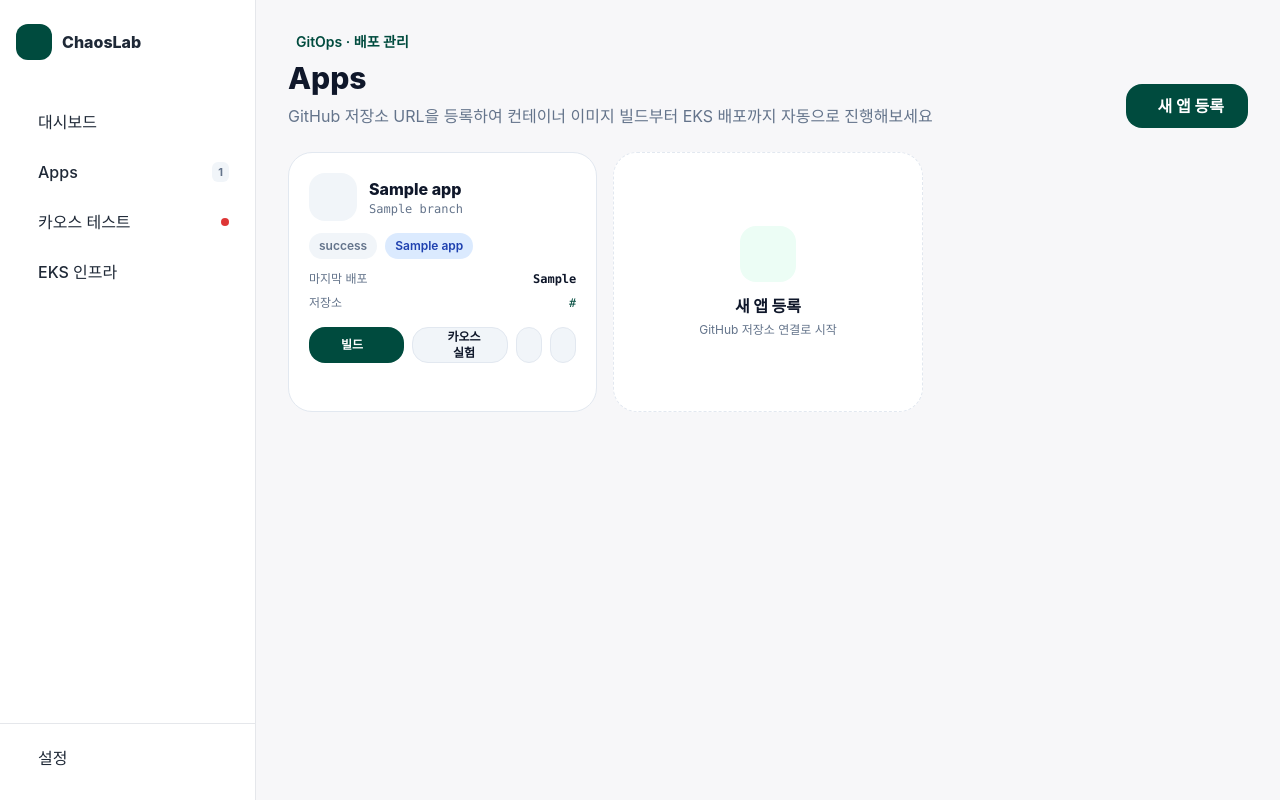
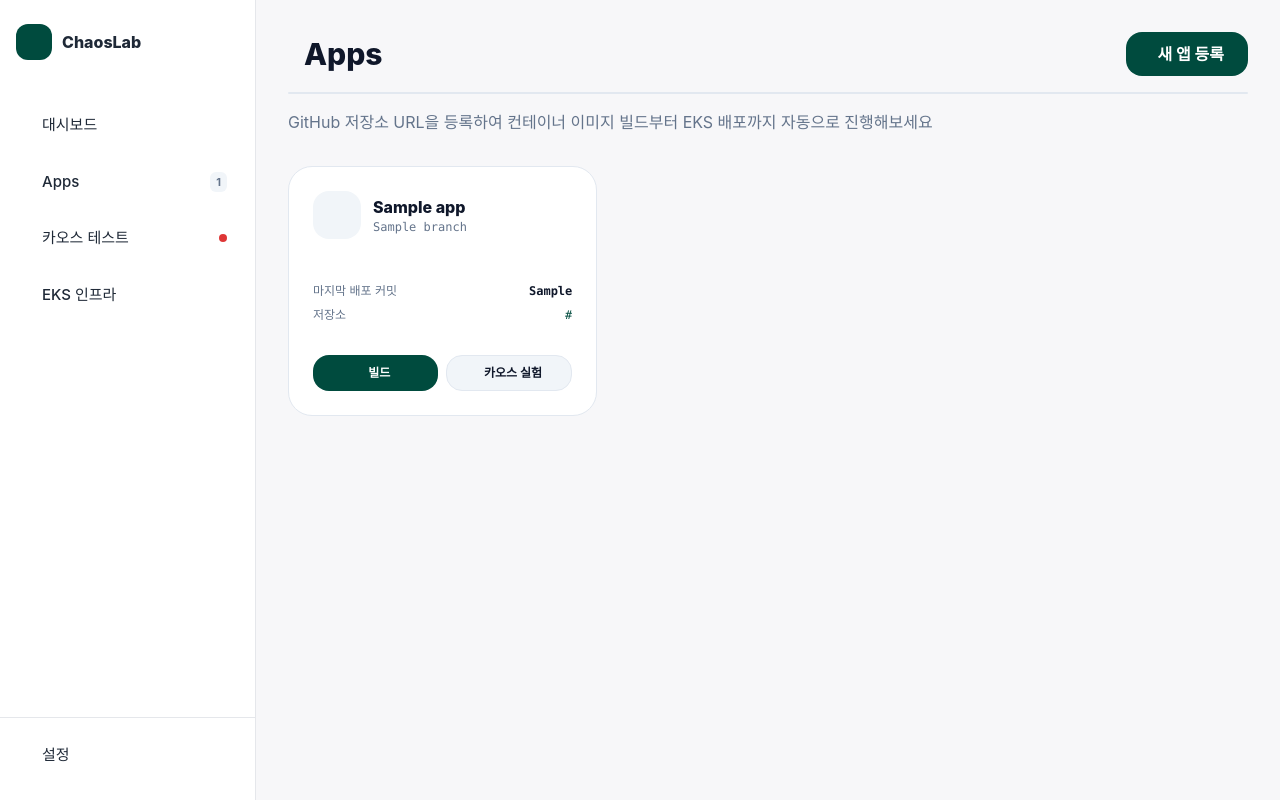
Before and after one commit to KuardianAngelRing/chaoslab, a FastAPI app: template app/templates/pages/apps.html in a window 1280 px wide. Run offline with FastAPI, Linux system fonts and the light colour scheme; the template is opened without the code that fills it: most values are stand-ins (such as "Sample title", 1, 10 or a date in 2020); some libraries are stand-ins or nearby versions.

Commit message:
✨ Apps: 카드 정리(상대시각·중지됨 배지)·드롭다운 메뉴·배포 히스토리·등록 모달 타이포 확대

```diff
--- a/app/static/css/tds.css
+++ b/app/static/css/tds.css
@@ -138,10 +138,11 @@
     .sidebar-nav-item {
       display: flex;
       align-items: center;
-      gap: 0.75rem;
-      padding: 0.625rem 0.875rem;
-      border-radius: 0.875rem;
+      gap: 0.875rem;
+      padding: 0.875rem 1rem;
+      border-radius: 1rem;
       color: var(--sidebar-foreground);
+      font-size: 0.9375rem;
       font-weight: 500;
       cursor: pointer;
       transition: background 0.15s;
@@ -166,10 +168,8 @@
     }
     .pulse-dot { animation: tds-pulse 1.6s ease-in-out infinite; }
 
-    .gradient-line {
-      background: linear-gradient(90deg, transparent 0%, var(--primary) 50%, transparent 100%);
-      height: 1px;
-    }
+    /* 페이지 제목 아래 구분선 — 전 페이지 동일 위치·두께 */
+    .hero-line { height: 2px; background: var(--border); border-radius: 9999px; }
 
     ::-webkit-scrollbar { width: 8px; height: 8px; }
     ::-webkit-scrollbar-track { background: transparent; }
--- a/app/static/js/app.js
+++ b/app/static/js/app.js
@@ -1,10 +1,15 @@
-// ============== 유저 메뉴 ==============
+// ============== 카드 ... 드롭다운 메뉴 (이벤트 위임) ==============
 document.addEventListener('click', (e) => {
-  const btn = document.getElementById('userMenuBtn');
-  const menu = document.getElementById('userMenu');
-  if (!menu) return;
-  if (btn && btn.contains(e.target)) { e.stopPropagation(); menu.classList.toggle('open'); return; }
-  if (!menu.contains(e.target)) menu.classList.remove('open');
+  const btn = e.target.closest && e.target.closest('[data-card-menu-btn]');
+  const openMenus = document.querySelectorAll('[data-card-menu].open');
+  if (btn) {
+    const menu = btn.parentElement.querySelector('[data-card-menu]');
+    openMenus.forEach((m) => { if (m !== menu) m.classList.remove('open'); });
+    if (menu) menu.classList.toggle('open');
+    return;
+  }
+  // 메뉴 항목 클릭 포함, 그 외 어디를 눌러도 닫힘
+  openMenus.forEach((m) => m.classList.remove('open'));
 });
 
 // ============== 테마 토글 ==============
@@ -16,9 +21,7 @@ document.addEventListener('click', (e) => {
   const next = cur === 'dark' ? 'light' : 'dark';
   document.documentElement.setAttribute('data-theme', next);
   const icon = document.getElementById('themeIcon');
-  const label = document.getElementById('themeLabel');
   if (icon) icon.setAttribute('icon', next === 'dark' ? 'solar:sun-bold' : 'solar:moon-bold');
-  if (label) label.textContent = next === 'dark' ? '라이트 모드' : '다크 모드';
   Object.values(window._charts || {}).forEach(c => c && c.update());
 });
 
--- a/app/templates/pages/apps.html
+++ b/app/templates/pages/apps.html
@@ -3,25 +3,25 @@
 
 {% block content %}
 <div class="max-w-7xl mx-auto px-8 py-8">
-  <div class="flex items-end justify-between mb-2">
-    <div>
-      <div class="text-sm font-semibold mb-2 flex items-center gap-2" style="color: var(--primary);">
-        <iconify-icon icon="solar:server-square-bold" width="14"></iconify-icon>
-        GitOps · 배포 관리
-      </div>
-      <h1 class="text-3xl font-extrabold mb-2">Apps</h1>
-      <p class="text-base" style="color: var(--muted-foreground);">GitHub 저장소 URL을 등록하여 컨테이너 이미지 빌드부터 EKS 배포까지 자동으로 진행해보세요</p>
+  <!-- Hero (제목 행 h-11 고정 + hero-line — 전 페이지 동일 배치) -->
+  <div class="mb-8">
+    <div class="flex items-center justify-between h-11">
+      <h1 class="text-3xl font-extrabold flex items-center gap-4"><iconify-icon icon="solar:server-square-bold" width="30" style="color: var(--primary); margin-top: 4px;"></iconify-icon>Apps</h1>
+      <button class="tds-btn-primary" onclick="openDialog('newApp')">
+        <iconify-icon icon="solar:add-circle-bold" width="18"></iconify-icon>
+        새 앱 등록
+      </button>
     </div>
-    <button class="tds-btn-primary" onclick="openDialog('newApp')">
-      <iconify-icon icon="solar:add-circle-bold" width="18"></iconify-icon>
-      새 앱 등록
-    </button>
+    <div class="hero-line mt-4"></div>
+    <p class="text-base mt-4" style="color: var(--muted-foreground);">GitHub 저장소 URL을 등록하여 컨테이너 이미지 빌드부터 EKS 배포까지 자동으로 진행해보세요</p>
   </div>
 
-  <div class="grid grid-cols-1 md:grid-cols-2 xl:grid-cols-3 gap-4 mt-6">
+  <div class="grid grid-cols-1 md:grid-cols-2 xl:grid-cols-3 gap-4">
 
     {% for app in apps %}
-    <div class="tds-card p-5 hover-lift">
+    {% set building = app.status == "building" %}
+    {% set stopped = app.status == "stopped" %}
+    <div class="tds-card p-6 hover-lift flex flex-col min-h-[250px]">
       <div class="flex items-start justify-between mb-3">
         <div class="flex items-center gap-3">
           <div class="w-12 h-12 rounded-2xl flex items-center justify-center" style="background: var(--muted);">
@@ -32,24 +32,66 @@
             <div class="text-xs mono" style="color: var(--muted-foreground);">{{ app.branch }}</div>
           </div>
         </div>
-        <button class="p-1.5 rounded-lg hover:bg-muted"><iconify-icon icon="solar:menu-dots-bold" width="16"></iconify-icon></button>
+        <div class="relative">
+          <button class="p-1.5 rounded-lg hover:bg-muted" data-card-menu-btn title="더보기">
+            <iconify-icon icon="solar:menu-dots-bold" width="16"></iconify-icon>
+          </button>
+          <div class="card-menu" data-card-menu>
+            <button class="card-menu-item" hx-get="/apps/{{ app.id }}/builds" hx-target="#builds-body" hx-swap="innerHTML" onclick="openDialog('builds')">
+              <iconify-icon icon="solar:history-bold" width="16"></iconify-icon>
+              빌드 히스토리
+            </button>
+            <button class="card-menu-item" hx-get="/apps/{{ app.id }}/deploys" hx-target="#deploys-body" hx-swap="innerHTML" onclick="openDialog('deploys')">
+              <iconify-icon icon="solar:rocket-bold" width="16"></iconify-icon>
+              배포 히스토리
+            </button>
+            {% if app.repo_url %}
+            <a class="card-menu-item" href="{{ app.repo_url }}" target="_blank">
+              <iconify-icon icon="mdi:github" width="16"></iconify-icon>
+              GitHub 저장소
+            </a>
+            {% endif %}
+            <hr class="card-menu-sep" />
+            <button class="card-menu-item" {% if building %}disabled{% endif %}
+                    hx-post="/apps/{{ app.id }}/build" hx-target="#main-content" hx-swap="innerHTML">
+              <iconify-icon icon="solar:refresh-square-bold" width="16"></iconify-icon>
+              재빌드
+            </button>
+            <button class="card-menu-item" {% if building %}disabled{% endif %}
+                    hx-post="/apps/{{ app.id }}/redeploy" hx-target="#main-content" hx-swap="innerHTML">
+              <iconify-icon icon="solar:restart-bold" width="16"></iconify-icon>
+              재배포
+            </button>
+            <hr class="card-menu-sep" />
+            <button class="card-menu-item item-danger" {% if not building %}disabled{% endif %}
+                    hx-post="/apps/{{ app.id }}/build/stop" hx-target="#main-content" hx-swap="innerHTML">
+              <iconify-icon icon="solar:stop-circle-bold" width="16"></iconify-icon>
+              빌드 중지
+            </button>
+            <button class="card-menu-item item-danger" {% if building or stopped %}disabled{% endif %}
+                    hx-post="/apps/{{ app.id }}/deploy/stop" hx-target="#main-content" hx-swap="innerHTML">
+              <iconify-icon icon="solar:stop-circle-bold" width="16"></iconify-icon>
+              배포 중지
+            </button>
+          </div>
+        </div>
       </div>
+      {% if building %}
       <div class="flex items-center gap-2 mb-3">
-        {% if app.status == "healthy" %}
-        <span class="tds-badge badge-success"><span class="w-1.5 h-1.5 rounded-full" style="background: var(--success);"></span>배포됨</span>
-        {% elif app.status == "degraded" %}
-        <span class="tds-badge badge-warning"><span class="w-1.5 h-1.5 rounded-full pulse-dot" style="background: var(--warning);"></span>카오스 진행 중</span>
-        {% elif app.status == "building" %}
         <span class="tds-badge badge-info" data-building-app="{{ app.id }}"><span class="w-1.5 h-1.5 rounded-full pulse-dot" style="background: var(--info);"></span>빌드 중</span>
-        {% else %}
-        <span class="tds-badge badge-muted">{{ app.status }}</span>
-        {% endif %}
-        <span class="tds-badge badge-info">{{ app.namespace }}</span>
       </div>
-      <div class="space-y-2 text-xs mb-4">
+      {% elif stopped %}
+      <div class="flex items-center gap-2 mb-3">
+        <span class="tds-badge badge-muted"><span class="w-1.5 h-1.5 rounded-full" style="background: var(--muted-foreground);"></span>중지됨</span>
+      </div>
+      {% endif %}
+      <div class="space-y-2 text-xs my-auto py-2">
         <div class="flex items-center justify-between">
-          <span style="color: var(--muted-foreground);">마지막 배포</span>
-          <code class="mono font-bold">{{ app.current_sha[:8] }}</code>
+          <span style="color: var(--muted-foreground);">마지막 배포 커밋</span>
+          <span>
+            <code class="mono font-bold">{{ app.current_sha[:8] }}</code>
+            {% if deployed_ago and deployed_ago.get(app.id) %}<span style="color: var(--muted-foreground);"> · {{ deployed_ago.get(app.id) }}</span>{% endif %}
+          </span>
         </div>
         {% if app.repo_url %}
         <div class="flex items-center justify-between">
@@ -59,52 +101,50 @@
         {% endif %}
       </div>
       <div class="flex gap-2">
-        <button class="flex-1 tds-btn-primary text-xs h-9" hx-post="/apps/{{ app.id }}/build" hx-target="#main-content" hx-swap="innerHTML">
+        <button class="flex-1 tds-btn-primary text-xs h-9 justify-center" hx-post="/apps/{{ app.id }}/build" hx-target="#main-content" hx-swap="innerHTML">
           <iconify-icon icon="solar:cloud-upload-bold" width="14"></iconify-icon>
           빌드
         </button>
-        <button class="flex-1 tds-btn-muted text-xs h-9" hx-get="/experiments" hx-target="#main-content" hx-swap="innerHTML" hx-push-url="true">
+        <button class="flex-1 tds-btn-muted text-xs h-9 justify-center" hx-get="/experiments" hx-target="#main-content" hx-swap="innerHTML" hx-push-url="true">
           <iconify-icon icon="solar:bug-bold" width="14"></iconify-icon>
           카오스 실험
         </button>
-        <button class="tds-btn-muted text-xs h-9 px-3" hx-get="/apps/{{ app.id }}/builds" hx-target="#builds-body" hx-swap="innerHTML" onclick="openDialog('builds')" title="빌드 이력">
-          <iconify-icon icon="solar:history-bold" width="14"></iconify-icon>
-        </button>
-        {% if app.repo_url %}
-        <a href="{{ app.repo_url }}" target="_blank" class="tds-btn-muted text-xs h-9 px-3 flex items-center justify-center"><iconify-icon icon="mdi:github" width="14"></iconify-icon></a>
-        {% else %}
-        <button class="tds-btn-muted text-xs h-9 px-3"><iconify-icon icon="mdi:github" width="14"></iconify-icon></button>
-        {% endif %}
       </div>
     </div>
     {% endfor %}
 
-    <button class="tds-card p-5 flex flex-col items-center justify-center gap-3 border-dashed cursor-pointer min-h-[260px]" onclick="openDialog('newApp')">
-      <div class="w-14 h-14 rounded-2xl flex items-center justify-center" style="background: var(--primary-soft);">
-        <iconify-icon icon="solar:add-circle-bold" width="28" style="color: var(--primary);"></iconify-icon>
-      </div>
-      <div class="text-center">
-        <div class="font-extrabold mb-1">새 앱 등록</div>
-        <div class="text-xs" style="color: var(--muted-foreground);">GitHub 저장소 연결로 시작</div>
-      </div>
-    </button>
-
   </div>
 </div>
 
-<!-- DIALOG: 빌드 이력 (공유, HTMX가 본문 채움) -->
+<!-- DIALOG: 빌드 히스토리 (공유, HTMX가 본문 채움) -->
 <div class="dialog-backdrop" id="dialog-builds">
   <div class="dialog-card">
     <div class="px-6 pt-6 pb-2 flex items-center justify-between">
       <div class="flex items-center gap-2">
         <span class="tossface">📜</span>
-        <h2 class="font-extrabold text-xl">빌드 이력</h2>
+        <h2 class="font-extrabold text-xl">빌드 히스토리</h2>
       </div>
       <button class="p-1 rounded-lg hover:bg-muted" onclick="closeDialog('builds')">
         <iconify-icon icon="lucide:x" width="20"></iconify-icon>
       </button>
     </div>
     <div id="builds-body" class="flex-1 overflow-auto"></div>
+  </div>
+</div>
+
+<!-- DIALOG: 배포 히스토리 (공유, HTMX가 본문 채움) -->
+<div class="dialog-backdrop" id="dialog-deploys">
+  <div class="dialog-card">
+    <div class="px-6 pt-6 pb-2 flex items-center justify-between">
+      <div class="flex items-center gap-2">
+        <span class="tossface">🚀</span>
+        <h2 class="font-extrabold text-xl">배포 히스토리</h2>
+      </div>
+      <button class="p-1 rounded-lg hover:bg-muted" onclick="closeDialog('deploys')">
+        <iconify-icon icon="lucide:x" width="20"></iconify-icon>
+      </button>
+    </div>
+    <div id="deploys-body" class="flex-1 overflow-auto"></div>
   </div>
 </div>
 
@@ -116,10 +156,10 @@
         <path d="M 10 34 Q 30 30 34 10" stroke="currentColor" stroke-width="5" fill="none" stroke-linecap="round" />
       </svg>
     </div>
-    <div class="px-6 pt-6 pb-4 flex items-center justify-between">
-      <div class="flex items-center gap-2">
-        <span class="tossface">📦</span>
-        <h2 class="font-extrabold text-xl">새 앱 등록</h2>
+    <div class="px-8 pt-7 pb-4 flex items-center justify-between">
+      <div class="flex items-center gap-2.5">
+        <span class="tossface-lg">📦</span>
+        <h2 class="font-extrabold text-2xl">새 앱 등록</h2>
       </div>
       <button class="p-1 rounded-lg hover:bg-muted" onclick="closeDialog('newApp')">
         <iconify-icon icon="lucide:x" width="20"></iconify-icon>
@@ -127,11 +167,11 @@
     </div>
 
     <!-- 스텝 인디케이터 -->
-    <div class="px-6 pb-4 flex items-center gap-2 text-xs font-bold" data-wiz-indicator>
+    <div class="px-8 pb-4 flex items-center justify-center gap-2.5 text-sm font-bold" data-wiz-indicator>
       {% set steps = [("1", "소스"), ("2", "빌드 설정"), ("3", "환경변수")] %}
       {% for num, label in steps %}
       <div class="flex items-center gap-2" data-wiz-dot="{{ num }}">
-        <span class="w-6 h-6 rounded-full flex items-center justify-center transition-all" data-wiz-circle>{{ num }}</span>
+        <span class="w-7 h-7 rounded-full flex items-center justify-center transition-all" data-wiz-circle>{{ num }}</span>
         <span class="hidden sm:inline" data-wiz-label>{{ label }}</span>
       </div>
       {% if not loop.last %}<iconify-icon icon="solar:alt-arrow-right-linear" width="14" style="color: var(--muted-foreground); opacity: 0.4;"></iconify-icon>{% endif %}
@@ -139,53 +179,53 @@
     </div>
 
     <form hx-post="/apps" hx-target="#main-content" hx-swap="innerHTML" novalidate class="flex-1 min-h-0 flex flex-col">
-    <div class="flex-1 min-h-0 overflow-auto px-6 pb-6 flex flex-col">
+    <div class="flex-1 min-h-0 overflow-auto px-8 pb-8 flex flex-col">
 
       <!-- Step 1: 소스 -->
-      <div data-wiz-panel="1" class="space-y-4">
+      <div data-wiz-panel="1" class="flex-1 flex flex-col justify-center space-y-6">
         <div>
-          <label class="text-xs font-bold mb-1.5 block">GitHub 저장소 URL</label>
-          <p class="text-xs mb-1.5" style="color: var(--muted-foreground);">Dockerfile 이 포함된 저장소를 연결해 주세요</p>
-          <input name="repo_url" class="tds-input mono text-sm" placeholder="https://github.com/org/repo" data-wiz-required data-wiz-msg="GitHub 저장소 URL을 입력해 주세요" />
+          <label class="text-base font-bold mb-2 block">GitHub 저장소 URL</label>
+          <p class="text-sm mb-2" style="color: var(--muted-foreground);">Dockerfile 이 포함된 저장소 URL을 입력해주세요</p>
+          <input name="repo_url" class="tds-input mono text-base" placeholder="https://github.com/org/repo" data-wiz-required data-wiz-msg="GitHub 저장소 URL을 입력해 주세요" />
         </div>
         <div>
-          <label class="text-xs font-bold mb-1.5 block">브랜치</label>
-          <p class="text-xs mb-1.5" style="color: var(--muted-foreground);">빌드할 Git 브랜치예요 (기본 main)</p>
-          <input name="branch" class="tds-input mono text-sm" value="main" />
+          <label class="text-base font-bold mb-2 block">브랜치</label>
+          <p class="text-sm mb-2" style="color: var(--muted-foreground);">빌드할 Git 브랜치예요 (기본 main)</p>
+          <input name="branch" class="tds-input mono text-base" value="main" />
         </div>
       </div>
 
       <!-- Step 2: 빌드 설정 -->
-      <div data-wiz-panel="2" class="space-y-4 hidden">
+      <div data-wiz-panel="2" class="hidden flex-1 flex flex-col justify-center space-y-6">
         <div>
-          <label class="text-xs font-bold mb-1.5 block">Health Path</label>
-          <p class="text-xs mb-1.5" style="color: var(--muted-foreground);">컨테이너 상태를 확인할 HTTP 경로예요 (비우면 TCP 포트로 확인해요)</p>
-          <input name="health_path" class="tds-input mono text-sm" value="/actuator/health" />
+          <label class="text-base font-bold mb-2 block">Health Path</label>
+          <p class="text-sm mb-2" style="color: var(--muted-foreground);">컨테이너 상태를 확인할 HTTP 경로예요 (비우면 TCP 포트로 확인해요)</p>
+          <input name="health_path" class="tds-input mono text-base" value="/actuator/health" />
         </div>
         <div>
-          <label class="text-xs font-bold mb-1.5 block">Port</label>
-          <p class="text-xs mb-1.5" style="color: var(--muted-foreground);">컨테이너가 listen 하는 포트예요</p>
-          <input name="port" type="number" class="tds-input mono text-sm" value="8080" />
+          <label class="text-base font-bold mb-2 block">Port</label>
+          <p class="text-sm mb-2" style="color: var(--muted-foreground);">컨테이너가 listen 하는 포트예요</p>
+          <input name="port" type="number" class="tds-input mono text-base" value="8080" />
         </div>
       </div>
 
       <!-- Step 3: 환경변수 (단일 입력, 모달 높이에 맞춰 늘어남) -->
       <div data-wiz-panel="3" class="hidden flex-1 min-h-0 flex flex-col">
-        <label class="text-xs font-bold mb-1.5 block">환경변수 <span style="color: var(--muted-foreground);">(선택)</span></label>
-        <p class="text-xs mb-1.5" style="color: var(--muted-foreground);">KEY=VALUE 형식으로 한 줄에 하나씩 입력해요</p>
-        <textarea id="env-paste" class="env-textarea mono text-xs flex-1" placeholder="DB_HOST=mysql&#10;API_TOKEN=xxxxx"></textarea>
+        <label class="text-base font-bold mb-2 block">환경변수 <span style="color: var(--muted-foreground);">(선택)</span></label>
+        <p class="text-sm mb-2" style="color: var(--muted-foreground);">KEY=VALUE 형식으로 한 줄에 하나씩 입력해요</p>
+        <textarea id="env-paste" class="env-textarea mono text-sm flex-1" placeholder="DB_HOST=mysql&#10;API_TOKEN=xxxxx"></textarea>
         <input type="hidden" name="env_json" id="env-json" value="[]" />
       </div>
 
     </div>
-    <div class="px-6 py-4 flex gap-2 justify-between border-t" style="border-color: var(--border);">
-      <button type="button" class="tds-btn-muted text-sm" data-wiz-prev>이전</button>
+    <div class="px-8 py-4 flex gap-2 justify-between border-t" style="border-color: var(--border);">
+      <button type="button" class="tds-btn-muted text-base" data-wiz-prev>이전</button>
       <div class="flex gap-2">
-        <button type="button" class="tds-btn-muted text-sm" onclick="closeDialog('newApp')">닫기</button>
-        <button type="button" class="tds-btn-primary text-sm" data-wiz-next>
+        <button type="button" class="tds-btn-muted text-base" onclick="closeDialog('newApp')">닫기</button>
+        <button type="button" class="tds-btn-primary text-base" data-wiz-next>
           다음<iconify-icon icon="solar:alt-arrow-right-linear" width="14"></iconify-icon>
         </button>
-        <button type="submit" class="tds-btn-primary text-sm hidden" data-wiz-submit>
+        <button type="submit" class="tds-btn-primary text-base hidden" data-wiz-submit>
           <iconify-icon icon="solar:add-circle-bold" width="14"></iconify-icon>
           등록할게요
         </button>
```
Also changed, not shown: other parts of app/static/css/tds.css (+16 -9 lines), app/routers/builds.py (+16 -0 lines), app/templates/partials/_deploy_history.html (added, +24 -0 lines), tests/test_builds.py (+14 -0 lines).
